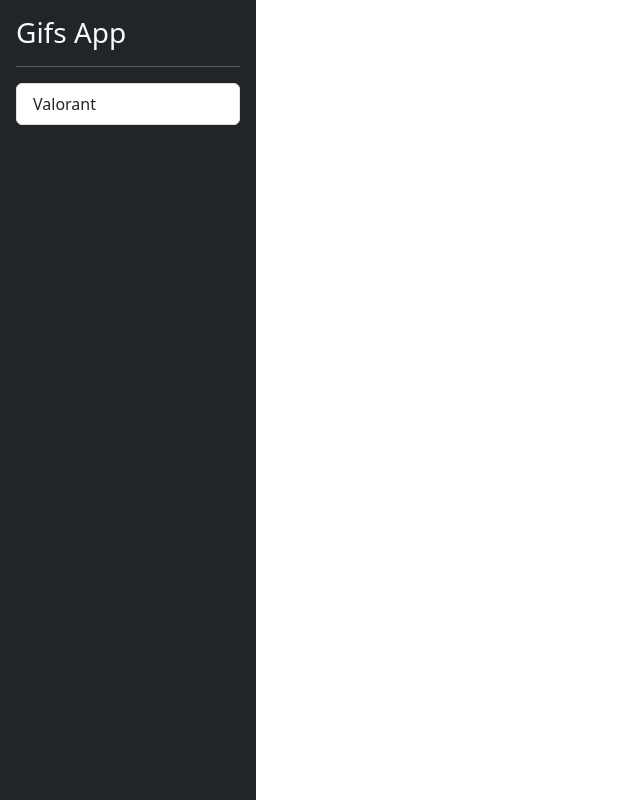
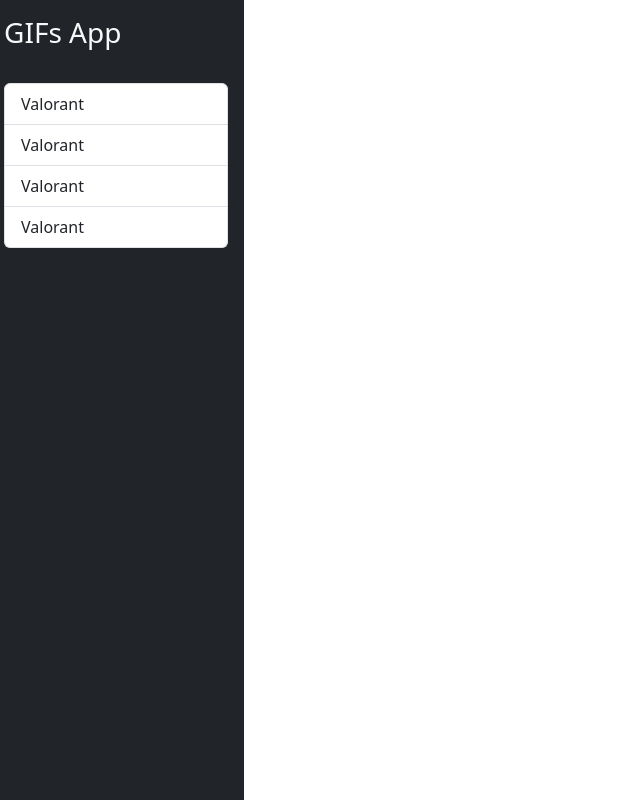
Before and after one commit to leydimabelvh/gifs-app, an Angular app: page / in a window 1280 px wide. Shown: the whole page, without its empty margins (0-640 px from the left). Built offline with nearby package versions, Linux system fonts and the light colour scheme.

Commit message:
Modify sidebar component

```diff
--- a/src/app/shared/components/sidebar/sidebar.component.html
+++ b/src/app/shared/components/sidebar/sidebar.component.html
@@ -1,7 +1,9 @@
-<div class="bg-dark text-light sidebar__container p-3">
-    <h3>Gifs App</h3>
-    <hr>
-    <div class="list-group">
-        <button class="list-group-item list-group-item-action">Valorant</button>
+<div class="row">
+    <div class="col-12 sidebar__container bg-dark border-right p-3">
+        <h3 class="text-light">GIFs App</h3>
+        <hr>
+        <div class="list-group">
+            <button type="button" class="list-group-item list-group-item-action" *ngFor="let item of [1,2,3,4]">Valorant</button>
+        </div>
     </div>
 </div>
```
